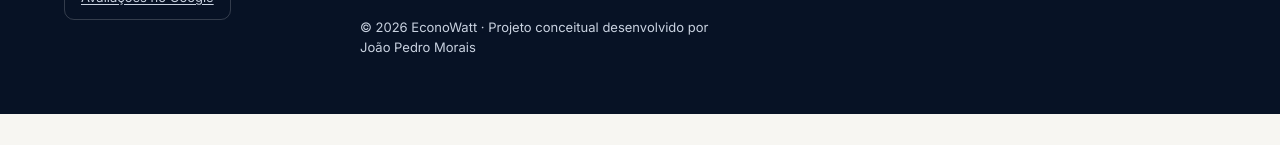
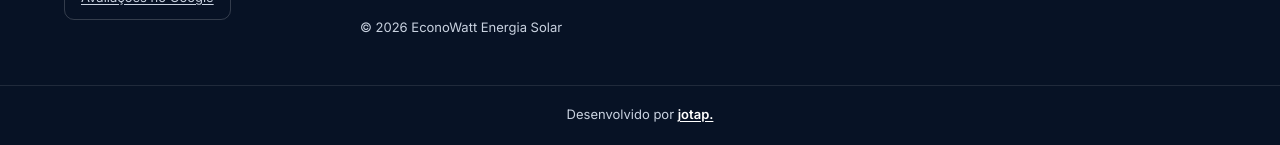
Before and after one commit to joaoepedro/lp-econowatt, a plain HTML site: page index.html in a window 1280 px wide. Shown: the part 7742-7887 px from the top of the page. Before the commit the page ends 7856 px from the top, so only its background shows below. Drawn offline with Linux system fonts and the light colour scheme.

Commit message:
ajuste de footer

```diff
--- a/css/style.css
+++ b/css/style.css
@@ -479,7 +479,7 @@ html[data-perfil="industria"] [data-so-perfil="industria"] { display: block; }
 .consentimento input { width: 1.25rem; height: 1.25rem; margin: .1rem 0 0; accent-color: var(--cor-amarelo); }
 
 /* ---------- Rodapé ---------- */
-.rodape { background: #071225; color: var(--cor-nevoa); padding-block: 3.5rem 6.5rem; font-size: .875rem; }
+.rodape { background: #071225; color: var(--cor-nevoa); padding-top: 3.5rem; font-size: .875rem; }
 .rodape__inner { display: grid; gap: 2.25rem; }
 /* Logo do rodapé: tamanho no celular e no desktop definido nas regras abaixo */
 .rodape__logo { display: block; width: 100%; height: auto; aspect-ratio: 1764 / 1332; max-width: 22rem; color: var(--cor-amarelo); }
@@ -491,6 +491,10 @@ html[data-perfil="industria"] [data-so-perfil="industria"] { display: block; }
 .rodape__links .link-botao { color: #fff; }
 .rodape__credito { margin-top: 1.25rem !important; font-size: .8125rem; }
 .rodape__cnpj { font-size: .8125rem; }
+/* Linha final: quem desenvolveu o site */
+.rodape__assinatura { margin-top: 3rem; padding: 1.1rem var(--gutter) 5.5rem; border-top: 1px solid rgba(255, 255, 255, .1); text-align: center; font-size: .8125rem; }
+.rodape__assinatura a { font-weight: 600; }
+@media (min-width: 62em) { .rodape__assinatura { padding-bottom: 1.25rem; } }
 .avaliacao {
   display: inline-grid; gap: .1rem; margin-top: 1.5rem; padding: .7rem 1rem;
   border: 1px solid rgba(255, 255, 255, .18); border-radius: var(--raio); text-decoration: none;
@@ -525,7 +529,6 @@ html[data-perfil="industria"] [data-so-perfil="industria"] { display: block; }
   .redes, .rodape__links { justify-content: center; }
 }
 @media (min-width: 62em) {
-  .rodape { padding-bottom: 3.5rem; }
   .rodape__inner { grid-template-columns: 15rem 1fr 1.1fr; gap: 3.5rem; align-items: start; }
   .rodape__logo { max-width: 11.5rem; }
 }
--- a/index.html
+++ b/index.html
@@ -559,7 +559,7 @@
           <li><a href="politica-de-privacidade.html">Política de Privacidade</a></li>
           <li><button type="button" class="link-botao" data-abrir-cookies hidden>Preferências de cookies</button></li>
         </ul>
-        <p class="rodape__credito">© <span data-ano-atual>2026</span> EconoWatt<span data-conceitual> · Projeto conceitual desenvolvido por <span data-config="empresa.desenvolvedor">João Pedro Morais</span></span></p>
+        <p class="rodape__credito">© <span data-ano-atual>2026</span> EconoWatt Energia Solar</p>
       </div>
 
       <!-- Mapa: o Google Maps só carrega quando a pessoa clica (página mais leve e sem cookies do Google antes da hora) -->
@@ -568,6 +568,7 @@
         <button type="button" class="botao botao--contorno botao--pequeno" data-ver-mapa>Ver no mapa</button>
       </div>
     </div>
+    <p class="rodape__assinatura">Desenvolvido por <a href="https://odevjp.vercel.app/" data-config-href="empresa.desenvolvedorSite" data-config="empresa.desenvolvedor" target="_blank" rel="noopener">jotap.</a></p>
     <a class="whats-flutuante" href="https://wa.me/5516991817146" data-whatsapp target="_blank" rel="noopener" aria-label="Falar com a EconoWatt no WhatsApp">
       <svg viewBox="0 0 32 32" aria-hidden="true"><path fill="currentColor" d="M16 3a13 13 0 0 0-11.3 19.4L3 29l6.8-1.7A13 13 0 1 0 16 3zm0 23.6c-2 0-4-.5-5.7-1.5l-.4-.2-4 1 1-3.9-.3-.4A10.6 10.6 0 1 1 16 26.6zm5.8-7.9c-.3-.2-1.9-.9-2.2-1-.3-.1-.5-.2-.7.2l-1 1.2c-.2.2-.4.2-.7.1a8.7 8.7 0 0 1-4.3-3.8c-.3-.6.3-.5.9-1.7.1-.2 0-.4 0-.5l-1-2.4c-.3-.6-.5-.5-.7-.5h-.6c-.2 0-.6.1-.9.4-.3.3-1.2 1.1-1.2 2.8s1.2 3.2 1.4 3.5c.2.2 2.4 3.7 5.8 5.2 2.2.9 3 1 4.1.8.7-.1 1.9-.8 2.2-1.5.3-.7.3-1.4.2-1.5-.1-.2-.3-.2-.6-.4z"/></svg>
     </a>
--- a/js/config.js
+++ b/js/config.js
@@ -44,7 +44,8 @@ const CONFIG = deepFreeze({
       "Franca", "Batatais", "Patrocínio Paulista", "Cristais Paulista", "Restinga",
       "Pedregulho", "Itirapuã", "Ribeirão Corrente", "Jeriquara", "São José da Bela Vista"
     ],
-    desenvolvedor: "João Pedro Morais"
+    desenvolvedor: "jotap.",                       // linha "Desenvolvido por" no fim do rodapé
+    desenvolvedorSite: "https://odevjp.vercel.app/"
   },
 
   /* ---------- Integrações ----------
```
